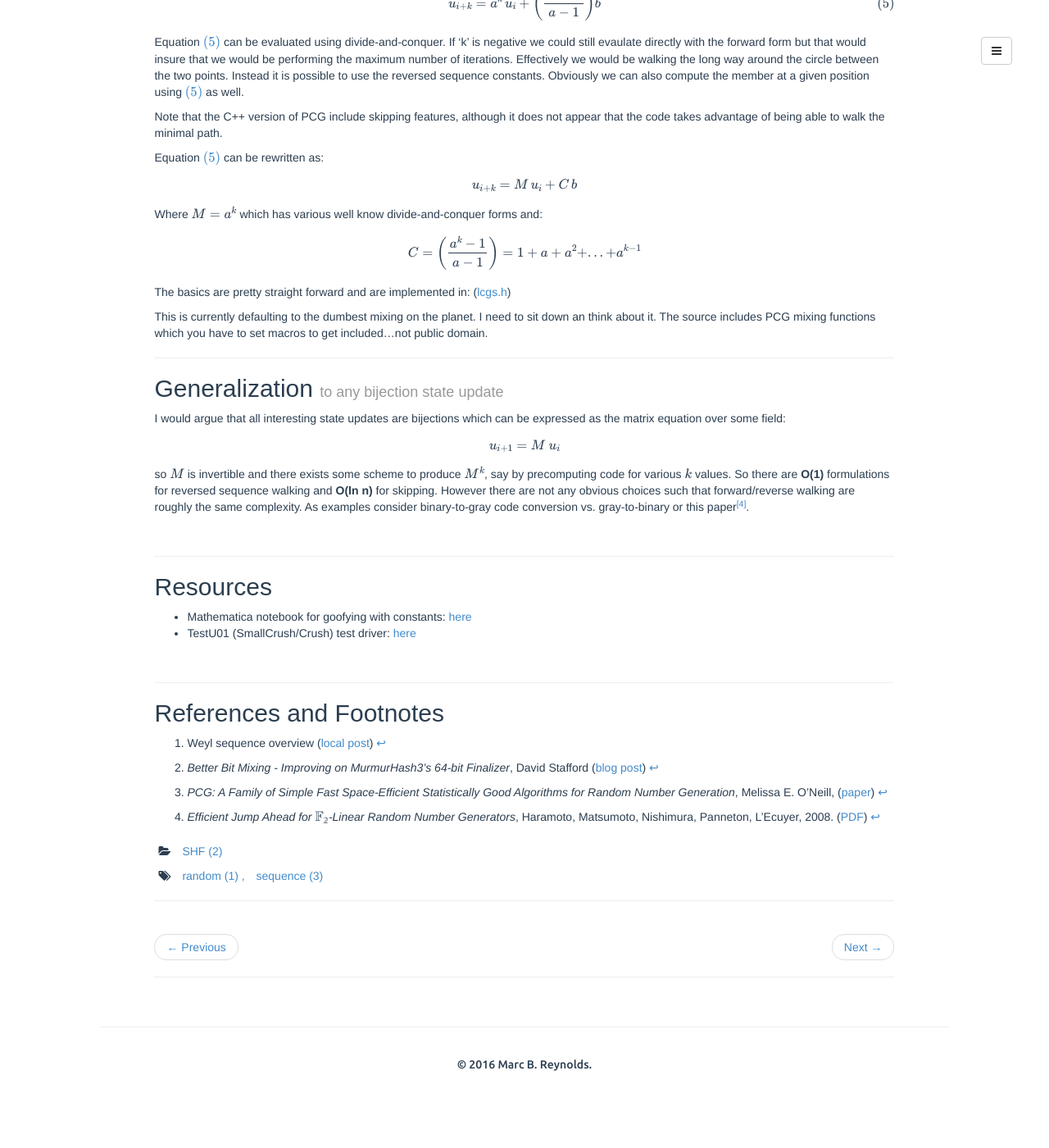
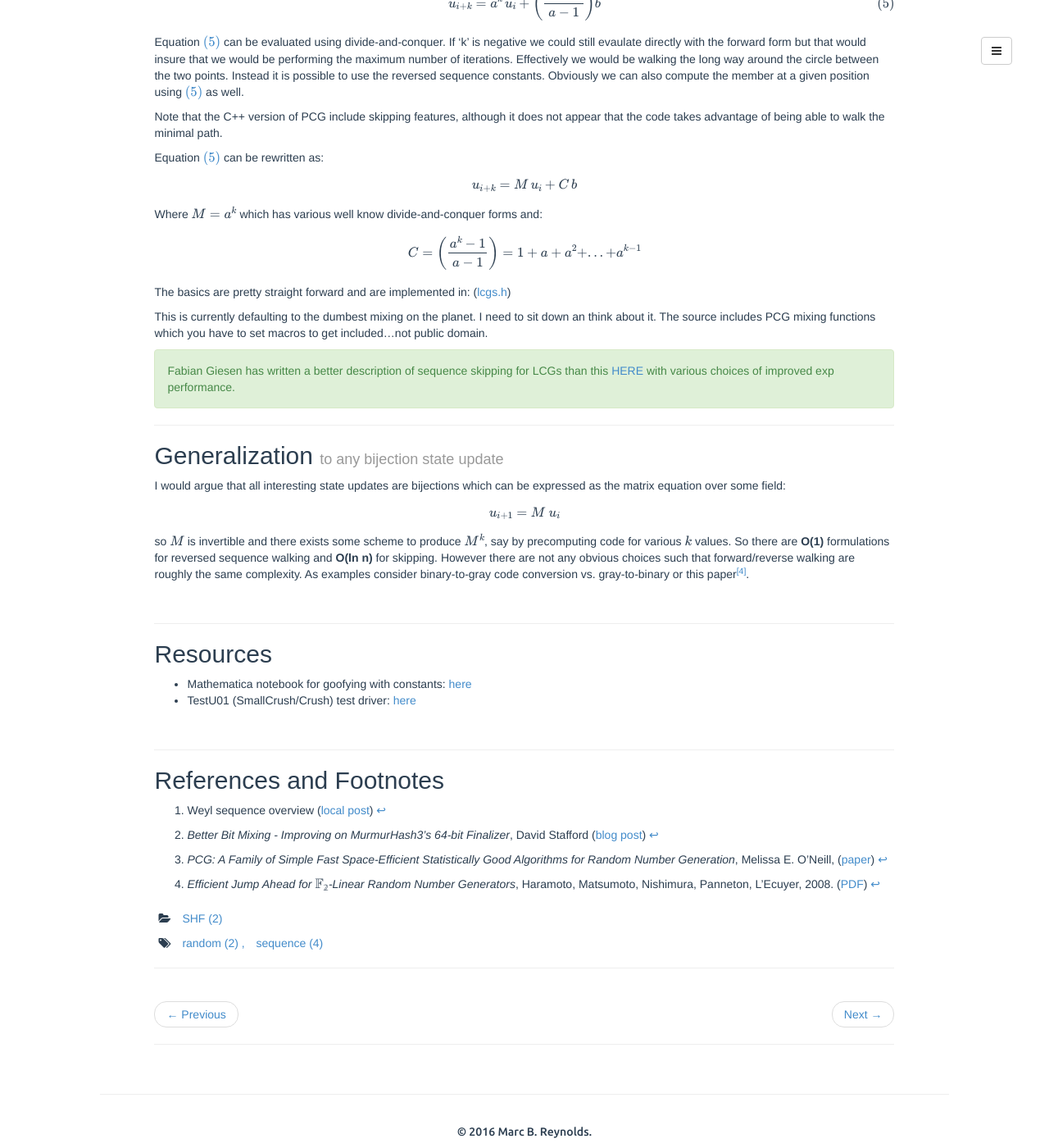
Before and after one commit to Marc-B-Reynolds/Marc-B-Reynolds.github.io, a Jekyll site: the page built from _posts/2016-04-19-prns.md, in a window 1280 px wide and 1400 px high, scrolled down 3832 px. Shown: the whole window at 82% size. Built offline with Jekyll 4.4.1, drawn with Linux system fonts in a browser that asks for light colours; formulas are drawn with MathJax 3; comment, search, counter and statistics services are not loaded; before the commit the page ends 5150 px from its top, so only the background shows below that.

Commit message:
add link to ryg's exp desc

```diff
--- a/_includes/default.html
+++ b/_includes/default.html
@@ -41,6 +41,7 @@
      },
 
       Macros: {
+        abs:      ['\\left\\lvert #2 \\right\\rvert_{\\text{#1}}', 2, ""],
         abracket: ['{\\langle #1 \\rangle}', 1],
         set:      ['{\\bigl #1 \\bigr}', 1]
       }
--- a/_posts/2016-04-19-prns.md
+++ b/_posts/2016-04-19-prns.md
@@ -259,6 +259,10 @@ The basics are pretty straight forward and are implemented in: ([lcgs.h](http://
 
 This is currently defaulting to the dumbest mixing on the planet. I need to sit down an think about it. The source includes PCG mixing functions which you have to set macros to get included...not public domain.
 
+<div class="alert alert-success" role="alert" markdown="1">
+Fabian Giesen has written a better description of sequence skipping for LCGs than this [HERE](http://number-none.com/blow/blog/programming/2016/07/08/fabian-on-lcg-fast-forward.html) with various choices of improved exp performance.
+</div>
+
 ------
 
 
```
Also changed, not shown: _posts/2016-04-25-hback.md (added, +21 -0 lines).
